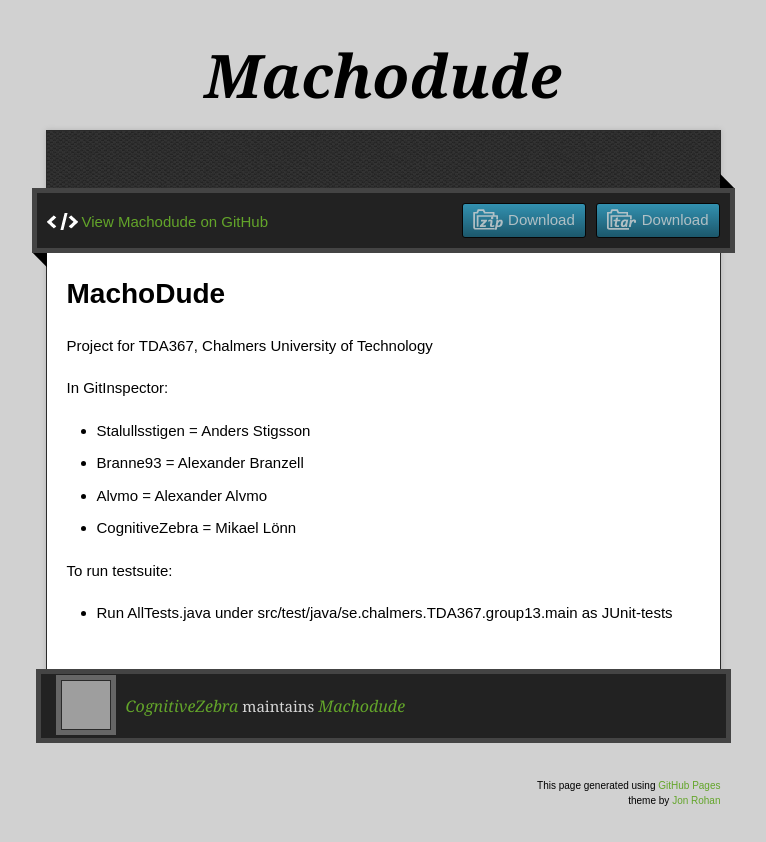
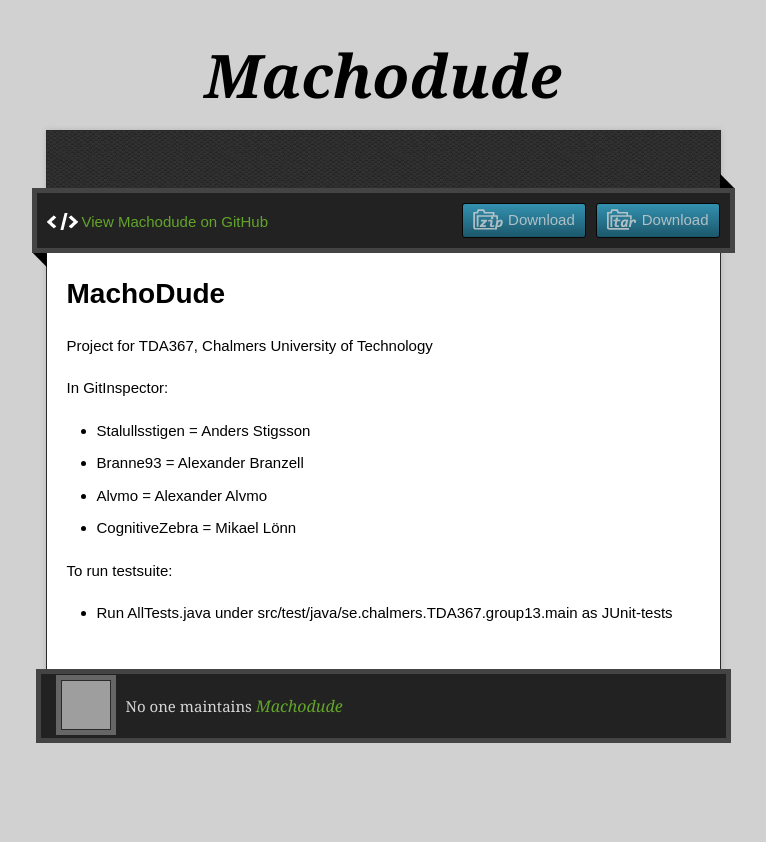
Before and after one commit to CognitiveZebra/MachoDude, a plain HTML site: page index.html in a window 1280 px wide. Shown: the whole page, without its empty margins (257-1023 px from the left). Drawn offline with nearby package versions, Linux system fonts and the light colour scheme; grey boxes are pictures that could not be loaded.

Commit message:
Update index.html

```diff
--- a/index.html
+++ b/index.html
@@ -60,12 +60,9 @@
     </div>
     <footer>
       <div class="owner">
-      <p><a href="https://github.com/CognitiveZebra" class="avatar"><img src="https://avatars0.githubusercontent.com/u/6651453?v=2&amp;s=60" width="48" height="48"></a> <a href="https://github.com/CognitiveZebra">CognitiveZebra</a> maintains <a href="https://github.com/CognitiveZebra/MachoDude">Machodude</a></p>
+      <p><a href="https://github.com/CognitiveZebra" class="avatar"><img src="https://avatars0.githubusercontent.com/u/6651453?v=2&amp;s=60" width="48" height="48"></a> No one maintains <a href="https://github.com/CognitiveZebra/MachoDude">Machodude</a></p>
 
 
-      </div>
-      <div class="creds">
-        <small>This page generated using <a href="http://pages.github.com/">GitHub Pages</a><br>theme by <a href="https://twitter.com/jonrohan/">Jon Rohan</a></small>
       </div>
     </footer>
   </div>
```
